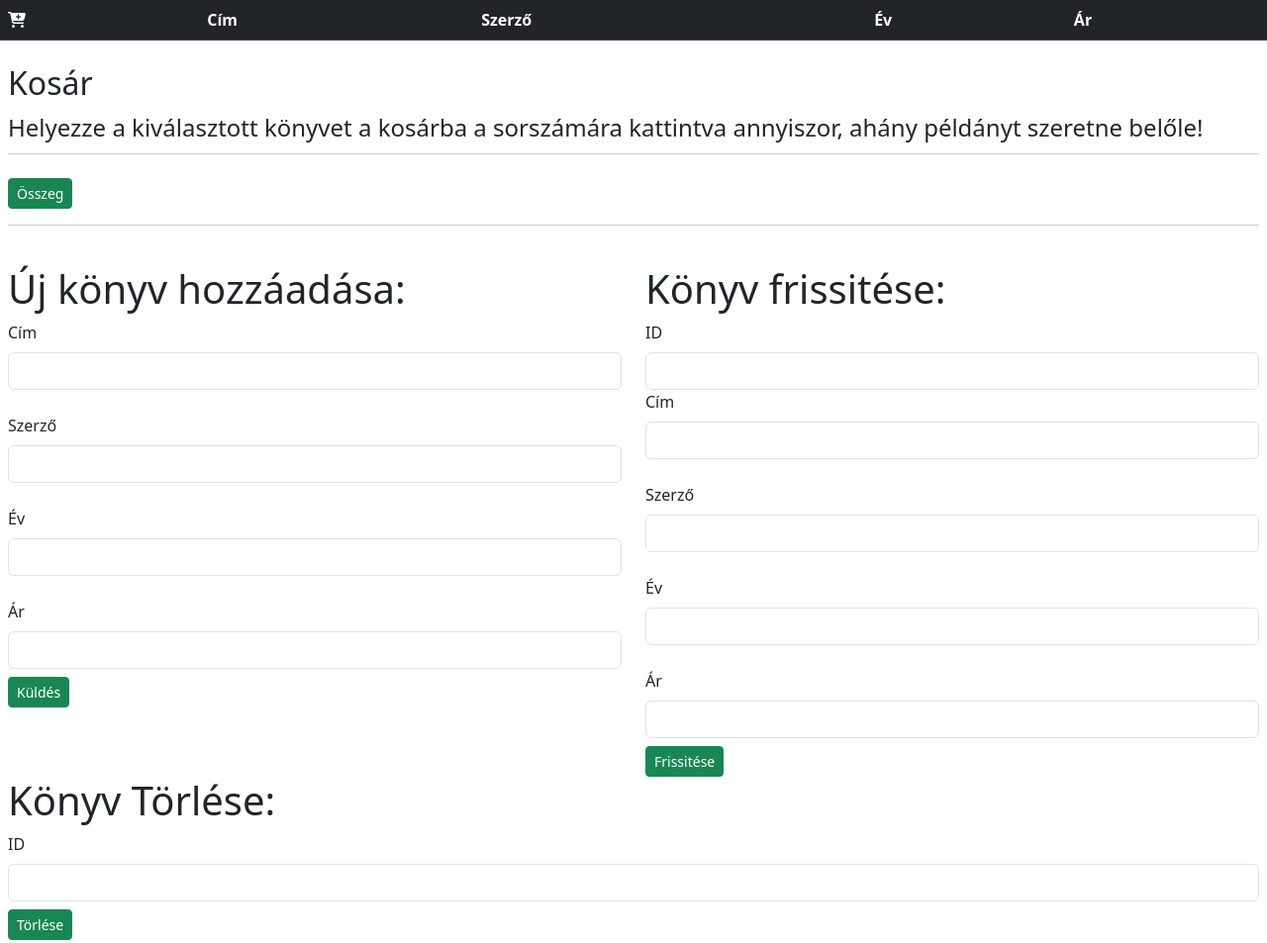
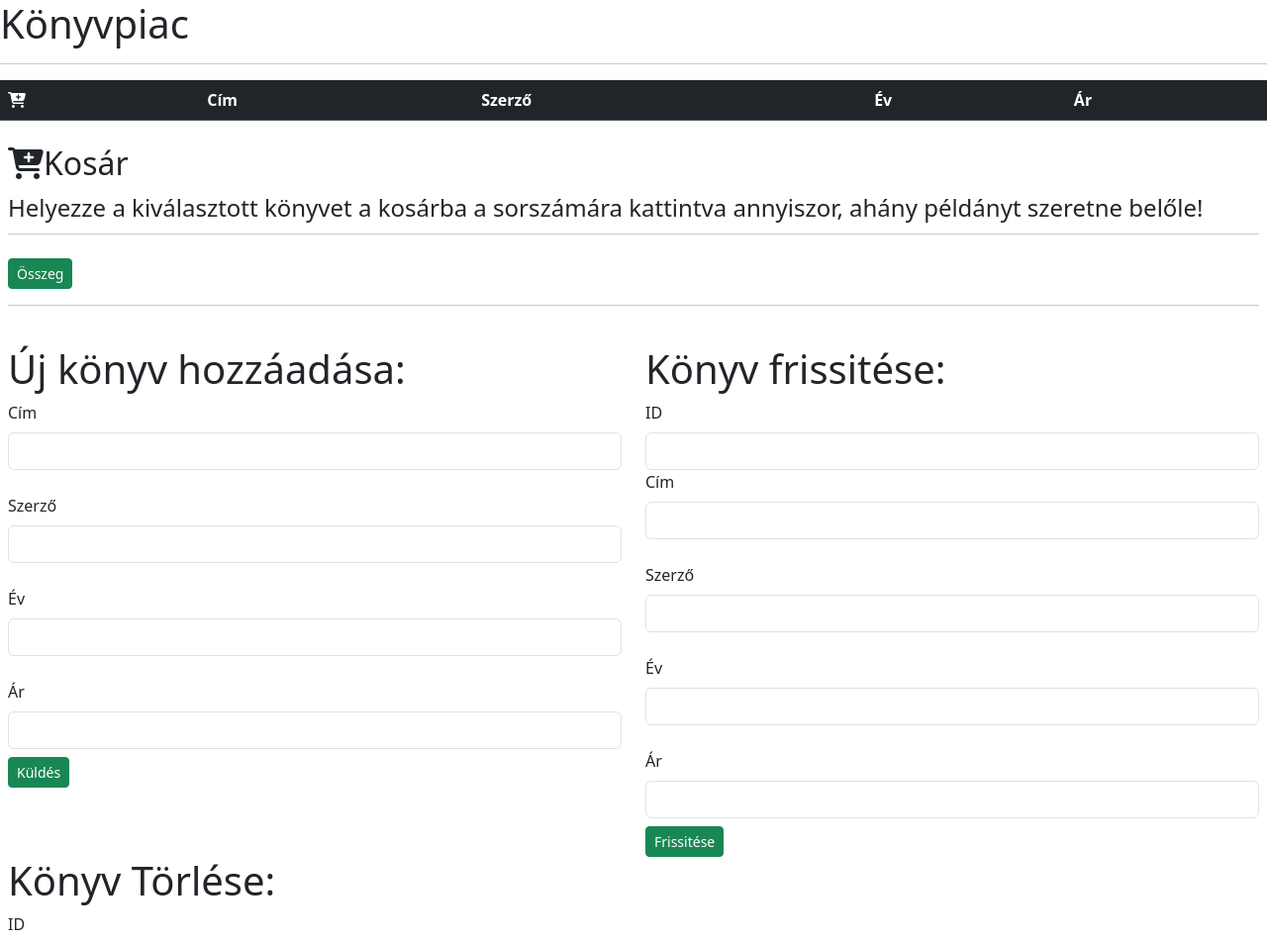
Before and after one commit to bakopeter/esti_gyakorlas_megoldas, a plain HTML site: page Frontend/index.html in a window 1280 px wide. Shown: the top 953 px of the page at 99% size. Drawn offline with nearby package versions, Linux system fonts and the light colour scheme; no server answers.

Commit message:
Még egy kis Bootstrap dizájn próbálkozás

```diff
--- a/Frontend/index.html
+++ b/Frontend/index.html
@@ -6,10 +6,12 @@
     <meta name="viewport" content="width=device-width, initial-scale=1.0">
     <link href="https://cdn.jsdelivr.net/npm/bootstrap@5.3.2/dist/css/bootstrap.min.css" rel="stylesheet"
         integrity="sha384-T3c6CoIi6uLrA9TneNEoa7RxnatzjcDSCmG1MXxSR1GAsXEV/Dwwykc2MPK8M2HN" crossorigin="anonymous">
-    <title>Document</title>
+    <title>Könyvpiac</title>
 </head>
 
 <body>
+    <h1>Könyvpiac</h1>
+    <hr>
     <table class="table table-dark table-striped">
         <thead>
             <tr>
@@ -25,7 +27,7 @@
         </tbody>
     </table>
     <div class="container-fluid my-2 p-2">
-        <h2>Kosár</h2>
+        <h2><i class="fa-solid fa-cart-plus"></i>Kosár</h2>
         <form id="cartForm">
             <legend>Helyezze a kiválasztott könyvet a kosárba a sorszámára kattintva annyiszor,
                 ahány példányt szeretne belőle!</legend>
```
